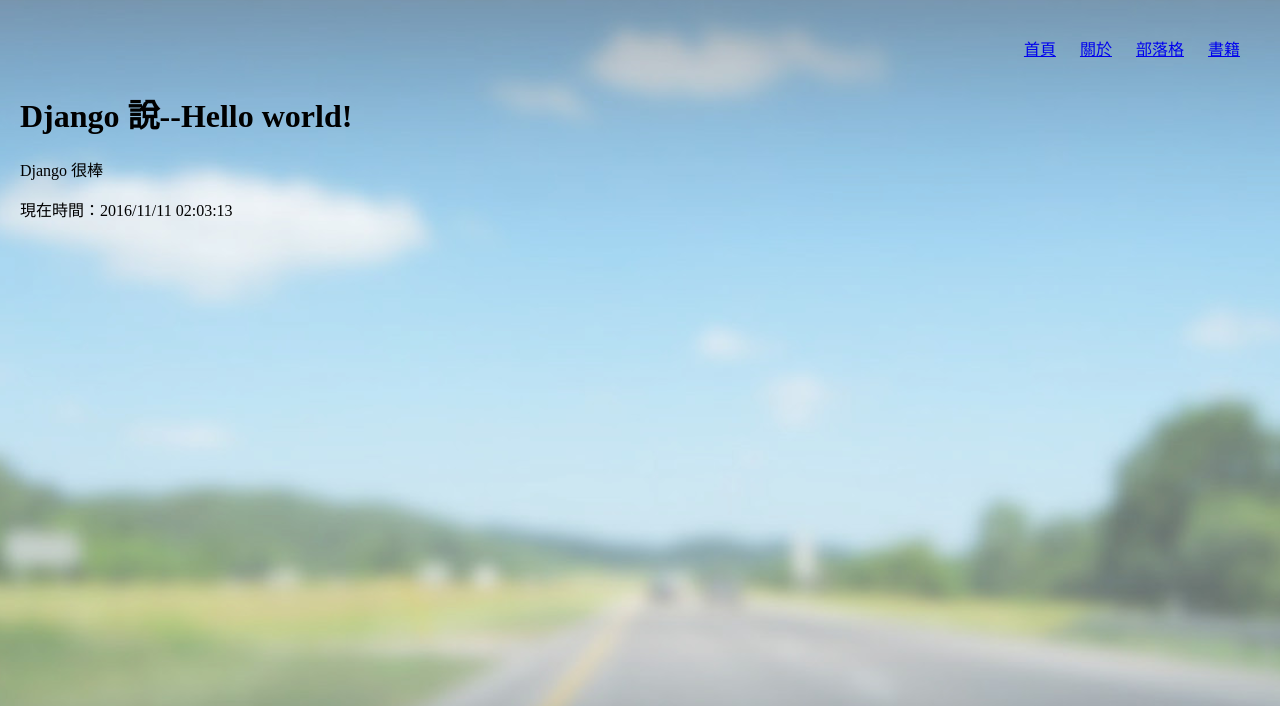
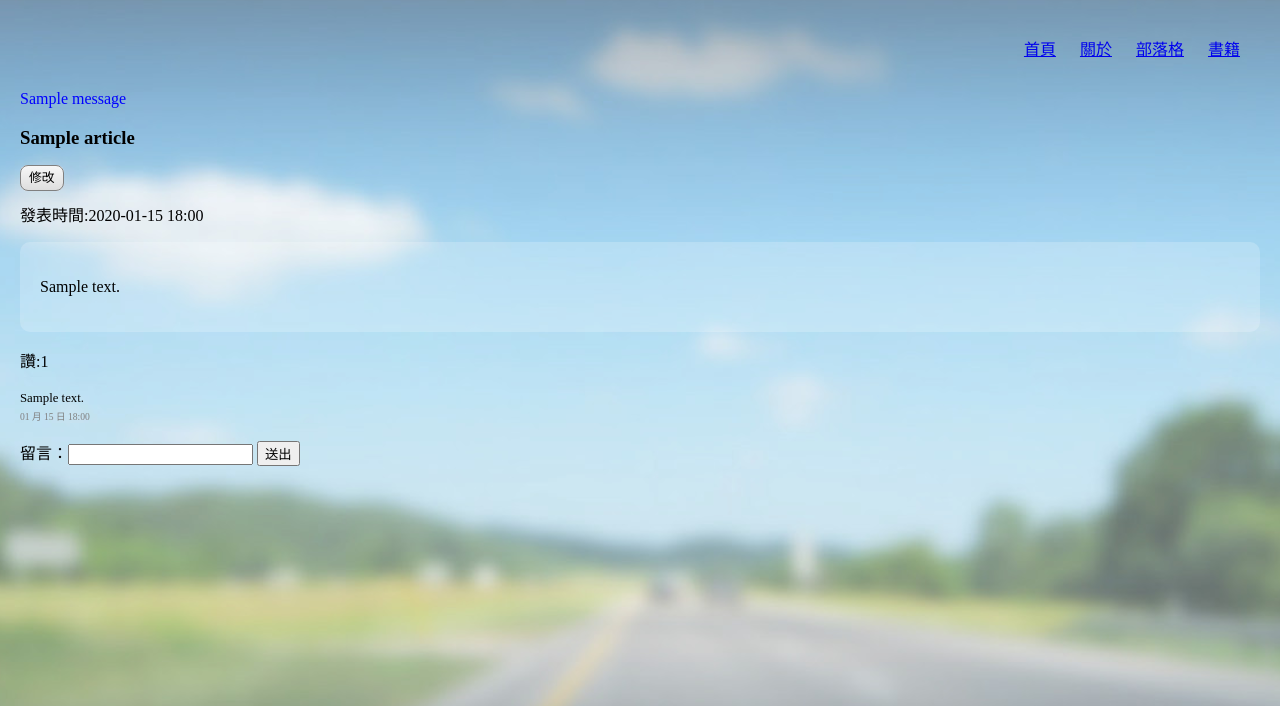
Before and after one commit to zxmn147/blog, a Django app: page /article/articleRead/1/ in a window 1280 px wide. Shown: the top 706 px of the page. Run offline with Django 3.2, Linux system fonts and the light colour scheme; tables that the repository leaves empty hold one stand-in row (values such as "Sample post"); one stand-in notice (Sample message) is shown.

Commit message:
9(練1）

```diff
--- /dev/null
+++ b/blog/article/templates/article/articleRead.html
@@ -0,0 +1,30 @@
+<!doctype html>
+{% load staticfiles %}
+<html>
+<head>
+<title>部落格</title>
+<meta charset="utf-8">
+<link rel="stylesheet" href="{% static 'main/css/main.css' %}">
+<link rel="stylesheet" href="{% static 'article/css/article.css' %}">
+</head>
+<body>
+{% include 'main/menu.html' %}
+{% include 'main/messages.html' %}
+<h3> {{ article.title }}</h3>
+<p><a class="btn" href="{% url 'article:articleUpdate' article.id %}">修改</a></p>
+<p>發表時間:{{ article.pubDateTime|date:'Y-m-d H:i' }}</p>
+<div class=articleContent>{{ article.content|linebreaks }}</div>
+<p>讚:{{ article.likes }}</p>
+{% for comment in comments %}
+	<p>
+		<span class=comment>{{ comment.content }}</span><br>
+		<span class=commentTime>{{ comment.pubDateTime|date:'m 月 d 日 H:i'}}</span>
+	</p>
+{% endfor %}
+<form method=post action="{% url 'article:commentCreate' article.id %}">
+		{% csrf_token %}
+		留言：<input type="text" name="comment">
+		<input type="submit" value="送出">
+</form>
+</body>
+</html>
--- a/blog/article/urls.py
+++ b/blog/article/urls.py
@@ -3,4 +3,10 @@ from article import views
 urlpatterns = [
     url(r'^$', views.article, name='article'),
     url(r'^articleCreate/$', views.articleCreate, name='articleCreate'),
+    url(r'^articleRead/(?P<articleId>[0-9]+)/$', views.articleRead, name='articleRead'),
+    url(r'^articleUpdate/(?P<articleId>[0-9]+)/$', views.articleUpdate, name='articleUpdate'),
+    url(r'^articleDelete/(?P<articleId>[0-9]+)/$', views.articleDelete, name='articleDelete'),
+    url(r'^articleSearch/$', views.articleSearch, name='articleSearch'),
+    url(r'^commentCreate/(?P<articleId>[0-9]+)/$', views.commentCreate, name='commentCreate'),
+
 ]
--- a/blog/article/views.py
+++ b/blog/article/views.py
@@ -1,5 +1,6 @@
-from django.shortcuts import render, redirect
+from django.shortcuts import render, redirect, get_object_or_404
 from django.contrib import messages
+from django.db.models.query_utils import Q
 
 
 from article.models import Article, Comment
@@ -26,6 +27,87 @@ def articleCreate(request):
         2 . If method is POST, perform form validation. Display error messages if the form is invalid
         3. Save the form to the model and redirect to the article page
     '''
-    template = 'article/articleCreate.html'
+    template = 'article/articleCreateUpdate.html'
     if request.method == 'GET':
         return render(request, template, {'articleForm':ArticleForm()})
+    # POST
+    articleForm = ArticleForm(request.POST)
+    if not articleForm.is_valid():
+        return render(request, template, {'articleForm':articleForm})
+    articleForm.save()
+    messages.success(request, '文章已新增')
+    return redirect('article:article')
+    # Or try this at the last line: return article(request)
+def articleRead(request, articleId):
+    '''
+    Read an article
+        1. Get the "article" instance; redirect to the 404 page if not found
+        2. Render the articleRead template with article instance and its
+        associated comments
+    '''
+    articleToRead = get_object_or_404(Article, id=articleId)
+    context = {
+        'article': articleToRead,
+        'comments': Comment.objects.filter(article=articleToRead)
+    }
+    return render(request, 'article/articleRead.html', context)
+def articleUpdate(request, articleId):
+    '''
+    Update the article instance:
+        1. Get the article to update; redirect to 404 if not found
+        2. Render a bound form if the method is GET
+        3. If the form is valid, save it to the model, otherwise render a
+            bound form with error messages
+    '''
+    articleToUpdate = get_object_or_404(Article, id=articleId)
+    template = 'article/articleCreateUpdate.html'
+    if request.method == 'GET':
+        articleForm = ArticleForm(instance=articleToUpdate)
+        return render(request, template, {'articleForm':articleForm, 'article':articleToUpdate})
+    # POST
+    articleForm = ArticleForm(request.POST, instance=articleToUpdate)
+    if not articleForm.is_valid():
+        return render(request, template, {'articleForm':articleForm, 'article':articleToUpdate})
+    articleForm.save()
+    messages.success(request, '文章已修改')
+    return redirect('article:articleRead', articleId=articleId)
+def articleDelete(request, articleId):
+    '''
+    Delete the article instance:
+        1. Render the article page if the method is GET
+        2. Get the article to delete; redirect to 404 if not found
+    '''
+    if request.method == 'GET':
+        return article(request)
+    # POST
+    articleToDelete = get_object_or_404(Article, id=articleId)
+    articleToDelete.delete()
+    messages.success(request, '文章已刪除')
+    return redirect('article:article')
+def articleSearch(request):
+    '''
+    Search for articles:
+        1. Get the "searchTerm" from the HTML page
+        2. Use "searchTerm" for filtering
+    '''
+    searchTerm = request.GET.get('searchTerm')
+    articles = Article.objects.filter(Q(title__icontains=searchTerm) |
+                                      Q(content__icontains=searchTerm))
+    context = {'articles':articles, 'searchTerm':searchTerm}
+    return render(request, 'article/articleSearch.html', context)
+def commentCreate(request, articleId):
+    '''
+    Read an article
+        1. Get the "article" instance; redirect to the 404 page if not found
+        2. Render the articleRead template with article instance and its
+        associated comments
+    '''
+    articleToComment = get_object_or_404(Article, id=articleId)
+    if request.method == 'GET':
+        return articleRead(request, articleToComment.id )
+    # POST
+    content = request.POST.get('comment')
+
+    if content:
+        Comment.objects.create(article=articleToComment, content=content)
+        return redirect ('article:articleRead', articleId=articleId)
--- /dev/null
+++ b/blog/main/templates/main/messages.html
@@ -0,0 +1,3 @@
+{% for message in messages %}
+	<p {% if message.tags %} class="{{ message.tags }}" {% endif %}>{{ message }}</p>
+{% endfor %}
```
Also changed, not shown: blog/article/templates/article/article.html (+11 -2 lines), blog/article/templates/article/articleCreateUpdate.html (renamed from blog/article/templates/article/articleCreate.html, +10 -3 lines), blog/article/templates/article/articleSearch.html (added, +29 -0 lines), blog/main/static/main/css/main.css (+36 -0 lines).
